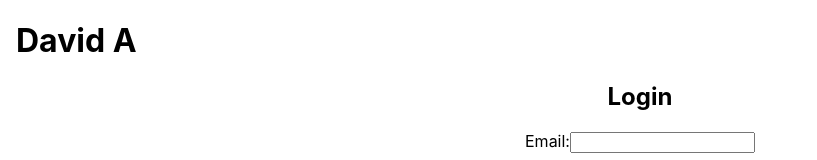
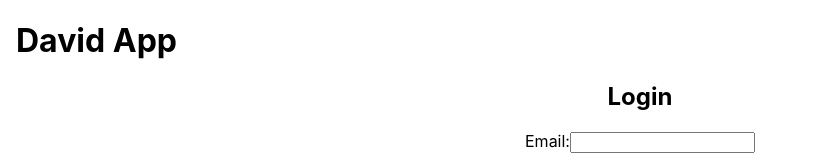
Before and after one commit to davidsed9/capacitor-app, a React (Create React App) app: page / in a window 1280 px wide. Shown: the top 160 px of the page, without its empty margins (0-817 px from the left). Built offline with nearby package versions, Linux system fonts and the light colour scheme.

Commit message:
installed Ionic + IonIcons

```diff
--- a/src/App.tsx
+++ b/src/App.tsx
@@ -4,7 +4,7 @@ import './App.css';
 function App() {
   return (
     <div style={{ margin: "0 1rem 0 1rem", paddingTop: "env(safe-area-inset-top)"}}>
-      <h1>David A</h1>
+      <h1>David App</h1>
       <Outlet></Outlet>
     </div>
   );
```
Also changed, not shown: package.json (+6 -4 lines), 2 other files (tests, documents, lock files or other folders).
